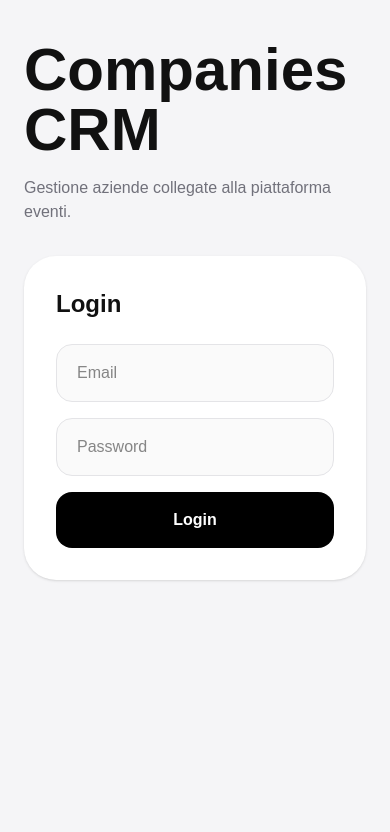
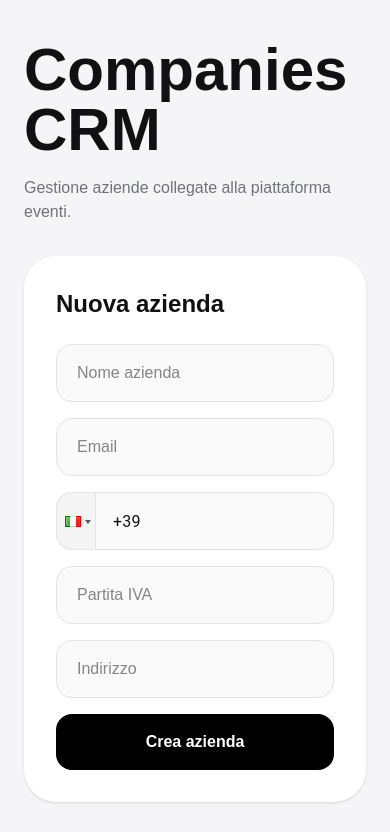
Before and after one commit to giuseppefrosina-hash/event-platform, a Next.js app in the folder frontend/: page /companies in a window 390 px wide. Shown: the top 832 px of the page. Built offline with nearby package versions, Linux system fonts and the light colour scheme.

Commit message:
add phone country picker and address autocomplete

```diff
--- a/frontend/app/companies/page.tsx
+++ b/frontend/app/companies/page.tsx
@@ -1,11 +1,12 @@
 'use client';
 
 import { useEffect, useState } from 'react';
+import PhoneInput from 'react-phone-input-2';
 
-const API_URL = "https://api.uniquo.it";
+const API_URL = 'https://api.uniquo.it';
 
 type Company = {
-  id: number;
+  id: string;
   name: string;
   email?: string;
   phone?: string;
@@ -13,51 +14,53 @@ type Company = {
   address?: string;
 };
 
+type AddressSuggestion = {
+  place_id: number;
+  display_name: string;
+};
+
 export default function CompaniesPage() {
   const [companies, setCompanies] = useState<Company[]>([]);
   const [token, setToken] = useState('');
   const [message, setMessage] = useState('');
-
-  const [loginEmail, setLoginEmail] = useState('');
-  const [loginPassword, setLoginPassword] = useState('');
 
   const [name, setName] = useState('');
   const [email, setEmail] = useState('');
   const [phone, setPhone] = useState('');
   const [vatNumber, setVatNumber] = useState('');
   const [address, setAddress] = useState('');
+  const [suggestions, setSuggestions] = useState<AddressSuggestion[]>([]);
 
-  async function login() {
-    try {
-      const response = await fetch(`${API_URL}/auth/login`, {
-        method: 'POST',
-        headers: {
-          'Content-Type': 'application/json',
-        },
-        body: JSON.stringify({
-          email: loginEmail,
-          password: loginPassword,
-        }),
-      });
+  useEffect(() => {
+    const savedToken = localStorage.getItem('token');
 
-      const data = await response.json();
+    if (savedToken) {
+      setToken(savedToken);
+      loadCompanies(savedToken);
+    }
+  }, []);
 
-      if (!response.ok) {
-        setMessage(data.message || 'Login failed');
+  useEffect(() => {
+    if (address.length < 3) {
+      setSuggestions([]);
       return;
     }
 
-      const jwtToken = data.access_token || data.token;
+    const timer = setTimeout(async () => {
+      try {
+        const res = await fetch(
+          `https://nominatim.openstreetmap.org/search?format=json&limit=5&q=${encodeURIComponent(address)}`,
+        );
 
-      localStorage.setItem('token', jwtToken);
-      setToken(jwtToken);
-      setMessage('Login effettuato');
+        const data = await res.json();
+        setSuggestions(data || []);
+      } catch {
+        setSuggestions([]);
+      }
+    }, 500);
 
-      loadCompanies(jwtToken);
-    } catch {
-      setMessage('Errore login');
-    }
-  }
+    return () => clearTimeout(timer);
+  }, [address]);
 
   async function loadCompanies(currentToken?: string) {
     try {
@@ -105,7 +108,7 @@ export default function CompaniesPage() {
         body: JSON.stringify({
           name,
           email,
-          phone,
+          phone: phone ? `+${phone}` : '',
           vatNumber,
           address,
         }),
@@ -123,6 +126,7 @@ export default function CompaniesPage() {
       setPhone('');
       setVatNumber('');
       setAddress('');
+      setSuggestions([]);
 
       setMessage('Azienda creata');
       loadCompanies(jwtToken);
@@ -131,21 +135,10 @@ export default function CompaniesPage() {
     }
   }
 
-  useEffect(() => {
-    const savedToken = localStorage.getItem('token');
-
-    if (savedToken) {
-      setToken(savedToken);
-      loadCompanies(savedToken);
-    }
-  }, []);
-
   return (
     <main className="min-h-screen bg-[#f5f5f7] text-[#111]">
       <div className="mx-auto max-w-7xl px-6 py-10">
-        <h1 className="mb-4 text-6xl font-bold">
-          Companies CRM
-        </h1>
+        <h1 className="mb-4 text-6xl font-bold">Companies CRM</h1>
 
         <p className="mb-8 text-zinc-500">
           Gestione aziende collegate alla piattaforma eventi.
@@ -157,44 +150,9 @@ export default function CompaniesPage() {
           </div>
         )}
 
-        {!token && (
-          <section className="mb-10 rounded-[2rem] bg-white p-8 shadow-sm">
-            <h2 className="mb-6 text-2xl font-bold">
-              Login
-            </h2>
-
-            <div className="grid gap-4 md:grid-cols-3">
-              <input
-                placeholder="Email"
-                value={loginEmail}
-                onChange={(e) => setLoginEmail(e.target.value)}
-                className="rounded-2xl border border-zinc-200 bg-zinc-50 px-5 py-4 outline-none"
-              />
-
-              <input
-                placeholder="Password"
-                type="password"
-                value={loginPassword}
-                onChange={(e) => setLoginPassword(e.target.value)}
-                className="rounded-2xl border border-zinc-200 bg-zinc-50 px-5 py-4 outline-none"
-              />
-
-              <button
-                onClick={login}
-                className="rounded-2xl bg-black px-6 py-4 font-semibold text-white"
-              >
-                Login
-              </button>
-            </div>
-          </section>
-        )}
-
-        {token && (
         <div className="grid gap-8 lg:grid-cols-[420px_1fr]">
           <section className="rounded-[2rem] bg-white p-8 shadow-sm">
-              <h2 className="mb-6 text-2xl font-bold">
-                Nuova azienda
-              </h2>
+            <h2 className="mb-6 text-2xl font-bold">Nuova azienda</h2>
 
             <div className="space-y-4">
               <input
@@ -211,11 +169,14 @@ export default function CompaniesPage() {
                 className="w-full rounded-2xl border border-zinc-200 bg-zinc-50 px-5 py-4 outline-none"
               />
 
-                <input
+              <PhoneInput
+                country="it"
+                value={phone}
+                onChange={(value) => setPhone(value)}
+                inputClass="!w-full !h-[58px] !rounded-2xl !border !border-zinc-200 !bg-zinc-50 !pl-14 !text-base"
+                buttonClass="!rounded-l-2xl !border-zinc-200"
+                containerClass="!w-full"
                 placeholder="Telefono"
-                  value={phone}
-                  onChange={(e) => setPhone(e.target.value)}
-                  className="w-full rounded-2xl border border-zinc-200 bg-zinc-50 px-5 py-4 outline-none"
               />
 
               <input
@@ -225,12 +186,32 @@ export default function CompaniesPage() {
                 className="w-full rounded-2xl border border-zinc-200 bg-zinc-50 px-5 py-4 outline-none"
               />
 
+              <div className="relative">
                 <input
                   placeholder="Indirizzo"
                   value={address}
                   onChange={(e) => setAddress(e.target.value)}
                   className="w-full rounded-2xl border border-zinc-200 bg-zinc-50 px-5 py-4 outline-none"
                 />
+
+                {suggestions.length > 0 && (
+                  <div className="absolute z-20 mt-2 max-h-64 w-full overflow-auto rounded-2xl border border-zinc-200 bg-white shadow-lg">
+                    {suggestions.map((item) => (
+                      <button
+                        key={item.place_id}
+                        type="button"
+                        onClick={() => {
+                          setAddress(item.display_name);
+                          setSuggestions([]);
+                        }}
+                        className="block w-full px-5 py-3 text-left text-sm hover:bg-zinc-100"
+                      >
+                        {item.display_name}
+                      </button>
+                    ))}
+                  </div>
+                )}
+              </div>
 
               <button
                 onClick={createCompany}
@@ -243,9 +224,7 @@ export default function CompaniesPage() {
 
           <section>
             <div className="mb-5 flex items-center justify-between">
-                <h2 className="text-2xl font-bold">
-                  Lista aziende
-                </h2>
+              <h2 className="text-2xl font-bold">Lista aziende</h2>
 
               <button
                 onClick={() => loadCompanies()}
@@ -266,9 +245,7 @@ export default function CompaniesPage() {
                     key={company.id}
                     className="rounded-[2rem] bg-white p-7 shadow-sm"
                   >
-                      <h3 className="text-2xl font-bold">
-                        {company.name}
-                      </h3>
+                    <h3 className="text-2xl font-bold">{company.name}</h3>
 
                     <div className="mt-4 grid gap-2 text-zinc-500">
                       <p>📧 {company.email || 'Email non inserita'}</p>
@@ -282,7 +259,6 @@ export default function CompaniesPage() {
             </div>
           </section>
         </div>
-        )}
       </div>
     </main>
   );
--- a/frontend/app/globals.css
+++ b/frontend/app/globals.css
@@ -1,3 +1,4 @@
+@import "react-phone-input-2/lib/style.css";
 @import "tailwindcss";
 
 :root {
--- a/frontend/package.json
+++ b/frontend/package.json
@@ -18,9 +18,11 @@
     "react-calendar": "^6.0.1",
     "react-dom": "19.2.4",
     "react-hot-toast": "^2.6.0",
+    "react-phone-input-2": "^2.15.1",
     "react-qr-code": "^2.0.21",
     "stripe": "^22.1.1",
-    "swagger-ui-express": "^5.0.1"
+    "swagger-ui-express": "^5.0.1",
+    "use-places-autocomplete": "^4.0.1"
   },
   "devDependencies": {
     "@tailwindcss/postcss": "^4",
```
Also changed, not shown: 1 other file (tests, documents, lock files or other folders). Lines whose indentation alone changed are shown as unchanged.
